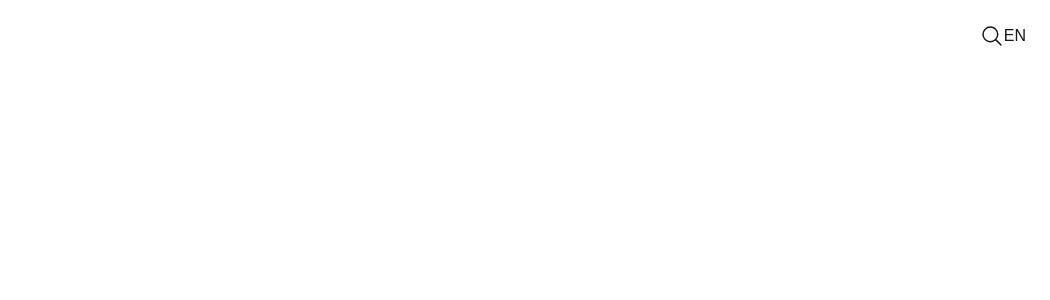
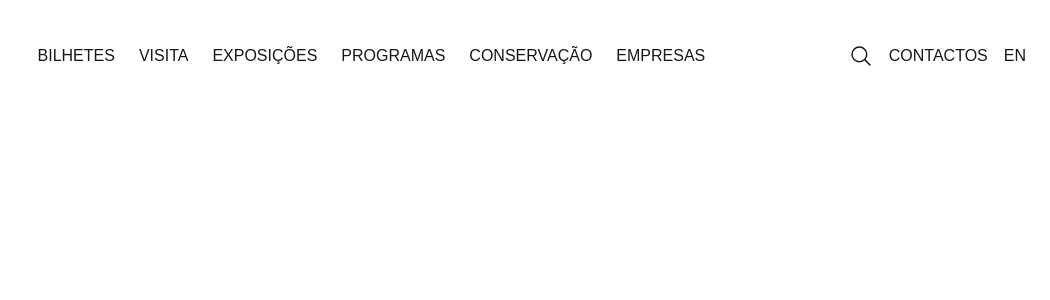
Before and after one commit to lithproroot1399/Oceanario, a Next.js app: page / in a window 1280 px wide. Shown: the top 300 px of the page, without its empty margins (230-1280 px from the left). Built offline with nearby package versions, Linux system fonts and the light colour scheme.

Commit message:
Create component button

```diff
--- a/app/page.tsx
+++ b/app/page.tsx
@@ -1,3 +1,4 @@
+import Button from "@/src/components/Button";
 import Header from "@/src/components/Header";
 import Image from "next/image";
 
@@ -6,6 +7,7 @@ export default function Home() {
     <div className="flex m-6">
       <Header
         />
+
     </div>
   );
 }
--- /dev/null
+++ b/src/components/Button.tsx
@@ -0,0 +1,8 @@
+export default function Button() {
+    return (
+        <button className="px-4 py-2 bg-orange-400 text-white rounded hover:bg-blue-600">
+            BILHETES ONLINE <br />
+            COMPRAR
+        </button>
+    );
+}
--- a/src/components/Header.tsx
+++ b/src/components/Header.tsx
@@ -3,21 +3,32 @@ import { IoSearchOutline } from "react-icons/io5";
 
 export default function Header() {
     return (
-<div className="flex justify-between w-full mb-8">
+        <div className="flex justify-between w-full mb-8 items-center">
             <Image
                 className="flex"
                 src="/logo.png"
-              alt="Next.js logo"
+                alt="Oceanario logo"
                 width={100}
                 height={20}
                 priority
             />
-    <div className="flex">
-        <IoSearchOutline size={24} className="ml-4"/>
-    <span>EN</span>
+
+            <nav>
+                <ul className="flex gap-6 list-none m-0 p-0">
+                    <li><a href="#bilhetes" className="hover:underline">BILHETES</a></li>
+                    <li><a href="#visita" className="hover:underline">VISITA</a></li>
+                    <li><a href="#exposicoes" className="hover:underline">EXPOSIÇÕES</a></li>
+                    <li><a href="#programas" className="hover:underline">PROGRAMAS</a></li>
+                    <li><a href="#conservacao" className="hover:underline">CONSERVAÇÃO</a></li>
+                    <li><a href="#empresas" className="hover:underline">EMPRESAS</a></li>
+                </ul>
+            </nav>
+
+            <div className="flex gap-4 items-center">
+                <IoSearchOutline size={24} className="cursor-pointer" />
+                <span className="cursor-pointer hover:underline">CONTACTOS</span>
+                <span className="cursor-pointer hover:underline">EN</span>
             </div>
         </div>
-
-
     );
 }
```
Lines whose indentation alone changed are shown as unchanged.
